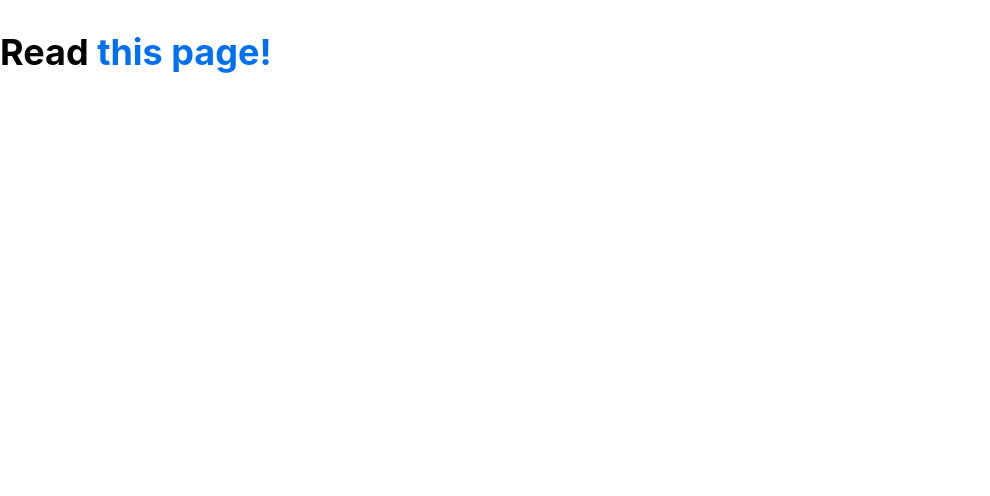
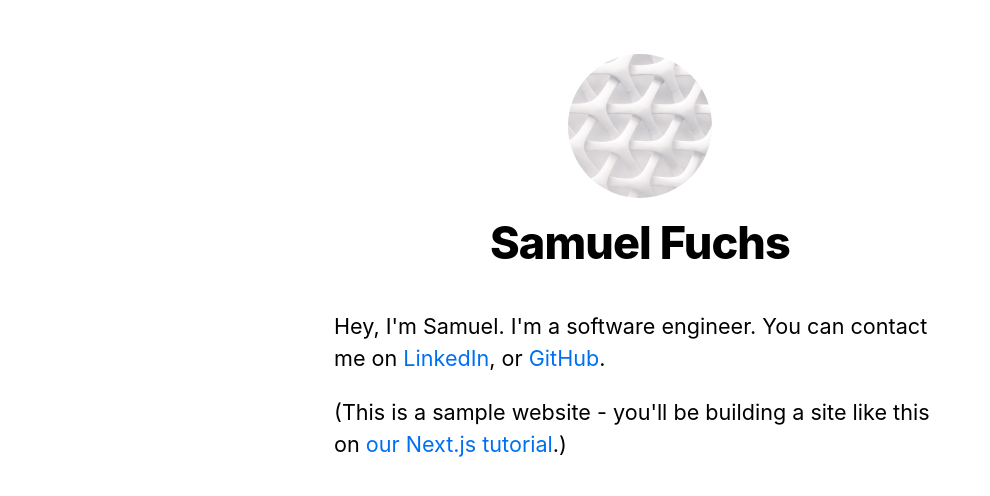
Before and after one commit to samuelfuchs/nextjs-blog, a Next.js app: page / in a window 1280 px wide. Shown: the top 496 px of the page, without its empty margins (0-990 px from the left). Built offline with nearby package versions, Linux system fonts and the light colour scheme.

Commit message:
main page polishing

```diff
--- a/components/layout.js
+++ b/components/layout.js
@@ -8,6 +8,7 @@ const name = 'Samuel Fuchs'
 export const siteTitle = 'Next.js Sample Website'
 
 export default function Layout({ children, home }) {
+    console.log(name)
     return (
         <div className={styles.container}>
             <Head>
@@ -28,6 +29,7 @@ export default function Layout({ children, home }) {
                             width={144}
                             alt={name}
                         />
+                        <h1 className={utilStyles.heading2Xl}>{name}</h1>
                     </>
                 ): (
                     <>
--- a/pages/index.js
+++ b/pages/index.js
@@ -1,23 +1,21 @@
 import Head from 'next/head'
-import Link from 'next/link'
+import Layout, { siteTitle } from '../components/layout'
+import utilStyles from '../styles/utils.module.css'
 
 export default function Home() {
   return (
-    <>
+    <Layout home>
+      <Head>
+        <title>{siteTitle}</title>
+      </Head>
+      <section className={utilStyles.headingMd}>
+        <p>Hey, I'm Samuel. I'm a software engineer. You can contact me on <a href='https://www.linkedin.com/in/gersonsamuelfuchs/'>LinkedIn</a>, or <a href='https://github.com/samuelfuchs'>GitHub</a>.</p>
+        <p>
+          (This is a sample website - you'll be building a site like this on{' '}
+          <a href='https://nextjs.org/learn'>our Next.js tutorial</a>.)
+        </p>
+      </section>
+    </Layout>
 
-    <Head>
-      <title>Create Next App</title>
-      <link rel='icon' href="/favicon.ico" />
-    </Head>
-    <div>
-      <h1 className='title'>
-        Read{' '}
-
-      <Link href="/posts/first-post">
-        <a>this page!</a>
-      </Link>
-      </h1>
-    </div>
-    </>
   )
 }
```
